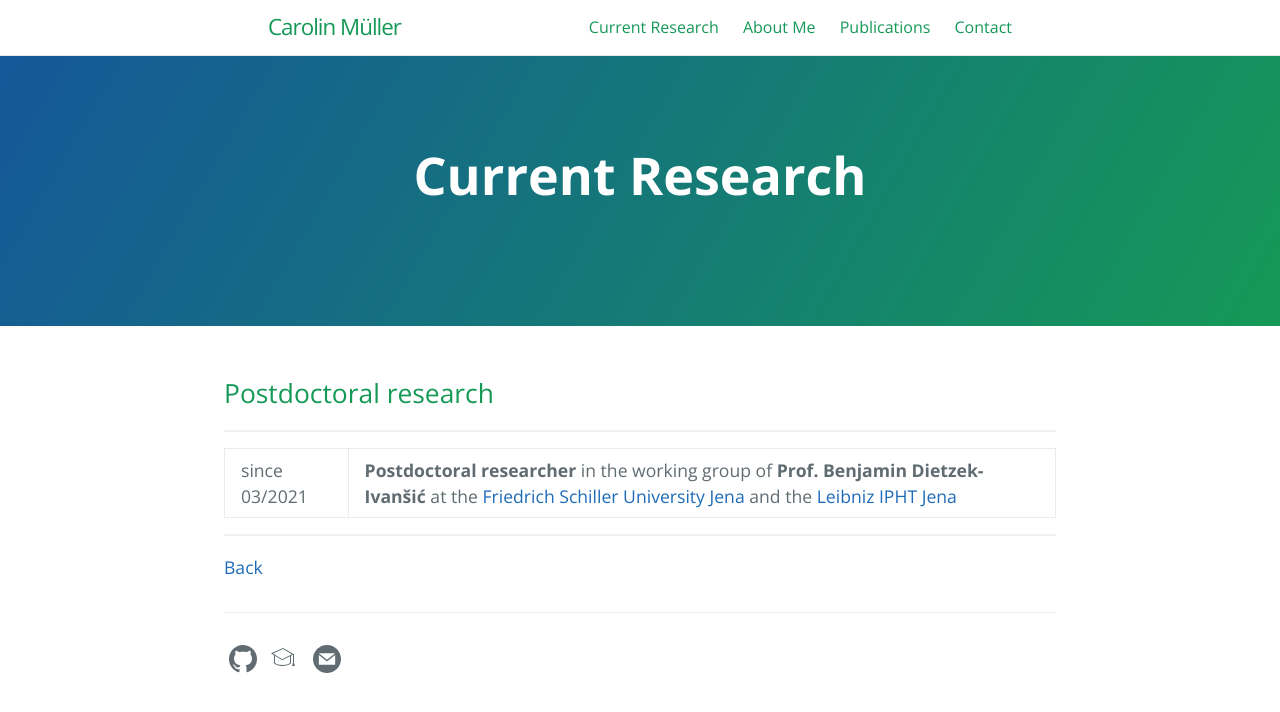
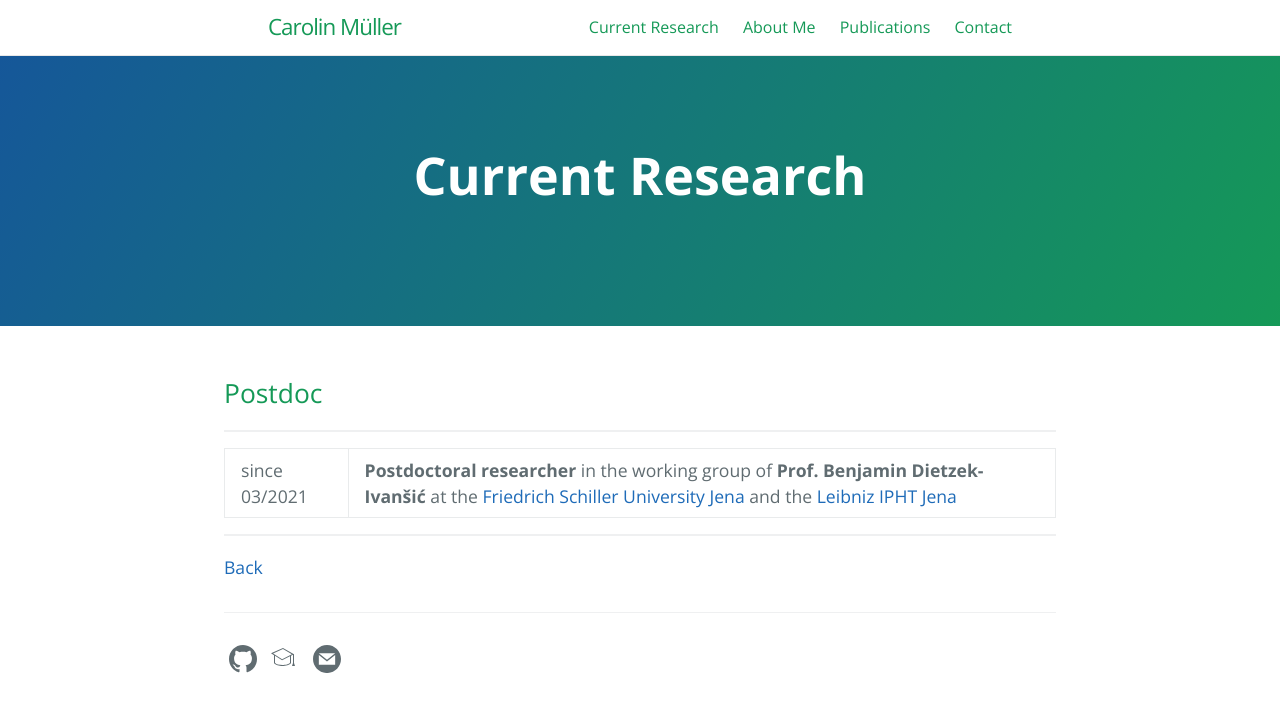
Before and after one commit to carolin-m/carolin-m.github.io, a Jekyll site: the page built from now.md, in a window 1280 px wide. Shown: the top 712 px of the page. Built offline with Jekyll 4.4.1, drawn with Linux system fonts in a browser that asks for light colours.

Commit message:
Update now.md

```diff
--- a/now.md
+++ b/now.md
@@ -7,7 +7,7 @@ ref: now
 order: 2
 ---
 
-## Postdoctoral research <br>
+## Postdoc <br>
 ________________
 
 | since 03/2021 | **Postdoctoral researcher** in the working group of **Prof. Benjamin Dietzek-Ivanšić** at the [Friedrich Schiller University Jena](https://www.ipc.uni-jena.de/en/AGDietzek) and the [Leibniz IPHT Jena](https://www.leibniz-ipht.de/en/departments/functional-interfaces/work-groups/photophysics-and-photochemistry-of-functional-interfaces/) |
```
